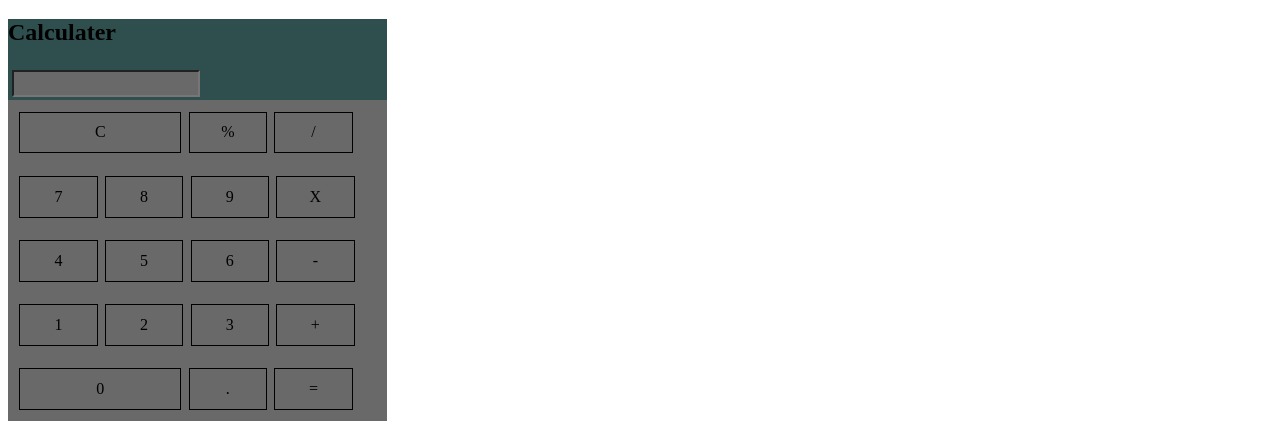
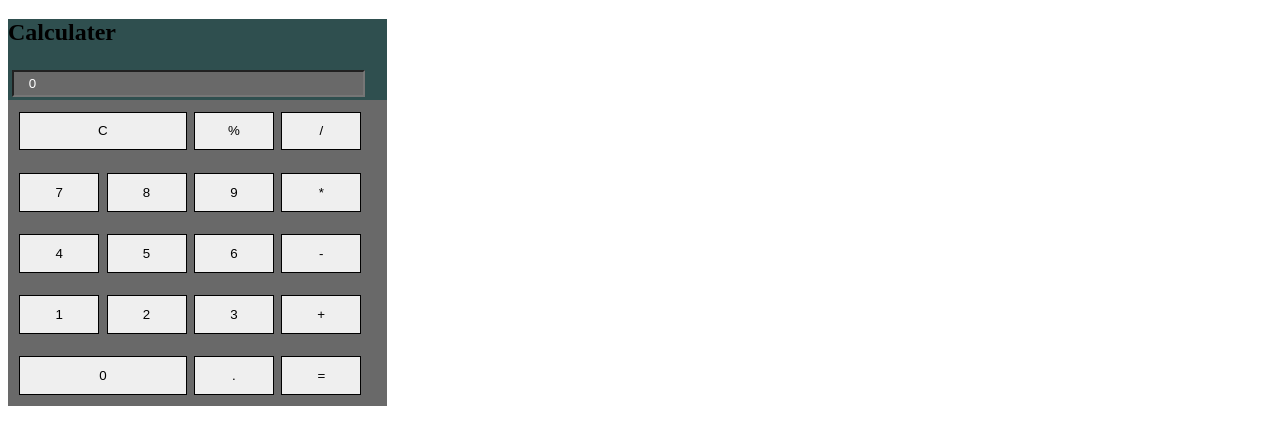
Before and after one commit to UfukYetiskin/30-days-of-react-with-solutions, a React (Create React App) app in the folder learn-react/: page / in a window 1280 px wide. Shown: the part 11325-11751 px from the top of the page. Built offline with nearby package versions, Linux system fonts and the light colour scheme; no server answers.

Commit message:
Calculater completed

```diff
--- a/learn-react/src/Components/Calculater.js
+++ b/learn-react/src/Components/Calculater.js
@@ -1,9 +1,48 @@
 import { useState } from "react"
+import { parsePath } from "react-router-dom"
 
 
 const Calculater = () => {
-    const [numbers, setNumbers] = useState('')
+    const [firstNumbers, setFirstNumbers] = useState('')
+    const [secondNumbers, setSecondNumbers] = useState('')
+    const [sonuc, setSonuc] = useState(0)
+    const [operator, setOperator] = useState('')
 
+
+    const handleReset = () => {
+        setFirstNumbers('')
+        setOperator('')
+        setSecondNumbers('')
+        setSonuc('')
+
+    }
+    const handleSonuc = (e) => {
+        setFirstNumbers('')
+        setOperator('')
+        setSecondNumbers('')
+        if(operator === "+"){
+            setSonuc(parseInt(firstNumbers) + parseInt(secondNumbers))
+        }else if(operator === "-"){
+            setSonuc(parseInt(firstNumbers) - parseInt(secondNumbers))
+        }else if(operator === "/"){
+            setSonuc(parseInt(firstNumbers) / parseInt(secondNumbers))
+        }else if(operator  === "*"){
+            setSonuc(parseInt(firstNumbers) * parseInt(secondNumbers))
+        }else if(operator === "%"){
+            setSonuc(parseInt(firstNumbers) % parseInt(secondNumbers))
+        }
+
+    }
+    const handleOperator = (e) => {
+        setOperator(e.target.value)
+        setFirstNumbers(secondNumbers)
+        setSecondNumbers("")
+    }
+    const handleNumbers = (e) => {
+        setSecondNumbers(secondNumbers + e.target.value)
+    }
+
+    //Styles
     const divStyles = {
         backgroundColor : 'dimgray',
         padding : '2%',
@@ -14,47 +53,48 @@ const Calculater = () => {
         margin: '1%',
         border  : '1px solid black',
         padding : '3%',
-        width :  '15%',
+        width :  '22%',
         textAlign : 'center'
     }
+
+
     return(
         <div style={{width : '30%', backgroundColor : 'darkslategray'}}>
             <h2>Calculater</h2>
             <div>
                 <input
-                    style={{backgroundColor : 'dimgray', color: 'white', padding : '1%', margin : '1%'}}
+                    style={{backgroundColor : 'dimgray', color: 'white', padding : '1%', margin : '1%', width : '90%'}}
                     type="text"
-                    value={numbers}
-                    onChange={(e)=> setNumbers(e.target.value)}
+                    value = {`${firstNumbers} ${operator} ${secondNumbers} ${sonuc}`}
                 />
             </div>
             <div style={divStyles} >
-                <span style={{ display : 'inline-block', margin: '1%',border  : '1px solid black',padding : '3%',width :  '38%',textAlign : 'center'}}>C</span>
-                <span style={spanStyles}>%</span>
-                <span style={spanStyles}>/</span>
+                <button onClick={handleReset} value="C"  style={{ display : 'inline-block', margin: '1%',border  : '1px solid black',padding : '3%',width :  '46%',textAlign : 'center'}}>C</button>
+                <button onClick={handleOperator}  value="%" style={spanStyles}>%</button>
+                <button onClick={handleOperator} value="/" style={spanStyles}>/</button>
             </div>
             <div style={divStyles}>
-                <span style={spanStyles}>7</span>
-                <span style={spanStyles}>8</span>
-                <span style={spanStyles}>9</span>
-                <span style={spanStyles}>X</span>
+                <button onClick={handleNumbers} value="7" style={spanStyles}>7</button>
+                <button  onClick={handleNumbers} value="8" style={spanStyles}>8</button>
+                <button onClick={handleNumbers} value="9" style={spanStyles}>9</button>
+                <button onClick={handleOperator} value="*" style={spanStyles}>*</button>
             </div>
             <div style={divStyles}>
-                <span style={spanStyles}>4</span>
-                <span style={spanStyles}>5</span>
-                <span style={spanStyles}>6</span>
-                <span style={spanStyles}>-</span>
+                <button onClick={handleNumbers} value="4" style={spanStyles}>4</button>
+                <button onClick={handleNumbers} value="5" style={spanStyles}>5</button>
+                <button onClick={handleNumbers} value="6" style={spanStyles}>6</button>
+                <button onClick={handleOperator} value="-"  style={spanStyles}>-</button>
             </div>
             <div style={divStyles}>
-                <span style={spanStyles}>1</span>
-                <span style={spanStyles}>2</span>
-                <span style={spanStyles}>3</span>
-                <span style={spanStyles}>+</span>
+                <button onClick={handleNumbers} value="1" style={spanStyles}>1</button>
+                <button onClick={handleNumbers} value="2" style={spanStyles}>2</button>
+                <button onClick={handleNumbers} value="3" style={spanStyles}>3</button>
+                <button onClick={handleOperator} value="+" style={spanStyles}>+</button>
             </div>
             <div style={divStyles}>
-                <span style={{ display : 'inline-block', margin: '1%',border  : '1px solid black',padding : '3%',width :  '38%',textAlign : 'center'}}>0</span>
-                <span style={spanStyles}>.</span>
-                <span style={spanStyles}>=</span>
+                <button onClick={handleNumbers} value="0" style={{ display : 'inline-block', margin: '1%',border  : '1px solid black',padding : '3%',width :  '46%',textAlign : 'center'}}>0</button>
+                <button onClick={handleNumbers} value="." style={spanStyles}>.</button>
+                <button onClick={handleSonuc} value="=" style={spanStyles}>=</button>
             </div>
         </div>
     )
```
